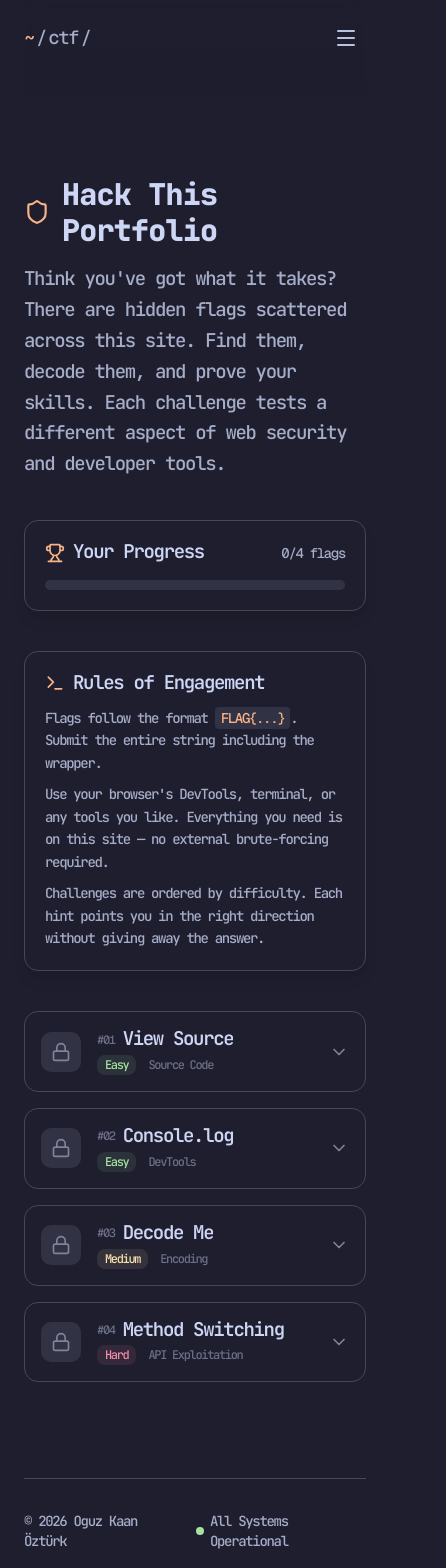
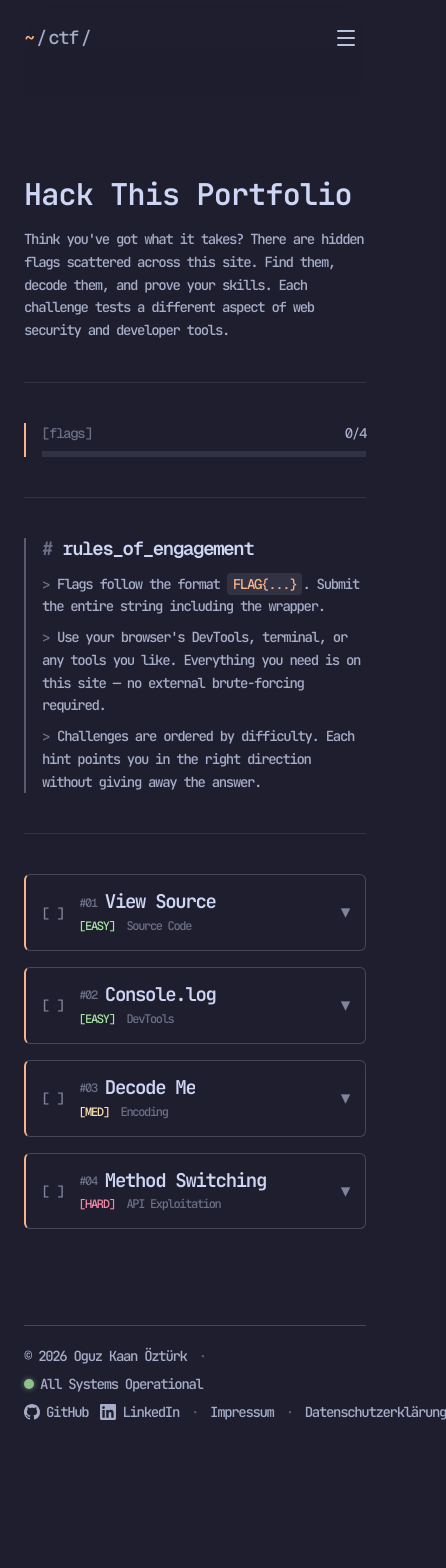
Before and after one commit to Oguz361/portfolio, a Next.js app: page /ctf in a window 390 px wide. Shown: the top 1568 px of the page, 446 px wide, since content can reach past the window. After the commit the page ends 1474 px from the top, so only its background shows below. Built offline with nearby package versions, Linux system fonts and the light colour scheme.

Commit message:
design changes

```diff
--- a/app/ctf/page.tsx
+++ b/app/ctf/page.tsx
@@ -1,7 +1,6 @@
 "use client";
 
 import { useState, useEffect } from "react";
-import { Shield, Trophy, Terminal as TerminalIcon } from "lucide-react";
 import { challenges } from "@/data/ctf";
 import CTFChallengeCard from "@/components/CTFChallengeCard";
 
@@ -30,19 +29,17 @@ export default function CTFPage() {
   }, []);
 
   const allSolved = solvedCount === challenges.length;
+
   const progressPercent = (solvedCount / challenges.length) * 100;
 
   return (
     <div className="space-y-10 pt-20 pb-8">
       {/* Header */}
       <section className="space-y-4">
-        <div className="flex items-center gap-3">
-          <Shield className="h-7 w-7 text-accent" />
-          <h1 className="text-3xl font-extrabold tracking-tight text-ctp-text">
-            Hack This Portfolio
-          </h1>
-        </div>
-        <p className="max-w-2xl text-subtext0 leading-relaxed">
+        <h1 className="text-3xl font-semibold tracking-tight text-ctp-text">
+          Hack This Portfolio
+        </h1>
+        <p className="max-w-2xl text-sm text-subtext0 leading-relaxed">
           Think you&apos;ve got what it takes? There are hidden flags scattered
           across this site. Find them, decode them, and prove your skills. Each
           challenge tests a different aspect of web security and developer
@@ -50,26 +47,20 @@ export default function CTFPage() {
         </p>
       </section>
 
+      <div className="border-t border-surface0" />
+
       {/* Progress */}
-      <section className="rounded-xl border border-surface1 bg-base shadow-lg p-5 space-y-4">
+      <section className="border-l-2 border-accent pl-4 space-y-2">
         <div className="flex items-center justify-between">
-          <div className="flex items-center gap-2">
-            <Trophy
-              className={`h-5 w-5 ${allSolved ? "text-ctp-yellow" : "text-accent"}`}
-            />
-            <h2 className="font-semibold text-ctp-text">
-              {allSolved ? "All flags captured!" : "Your Progress"}
-            </h2>
-          </div>
+          <span className="font-mono text-sm text-overlay0">[flags]</span>
           <span className="font-mono text-sm text-subtext0">
-            {solvedCount}/{challenges.length} flags
+            {solvedCount}/{challenges.length}
           </span>
         </div>
 
-        {/* Progress bar */}
-        <div className="h-2.5 w-full rounded-full bg-surface0 overflow-hidden">
+        <div className="h-1.5 w-full bg-surface0 overflow-hidden">
           <div
-            className={`h-full rounded-full transition-all duration-700 ease-out ${
+            className={`h-full transition-all duration-700 ease-out ${
               allSolved ? "bg-ctp-yellow" : "bg-accent"
             }`}
             style={{ width: `${progressPercent}%` }}
@@ -77,23 +68,22 @@ export default function CTFPage() {
         </div>
 
         {allSolved && (
-          <div className="rounded-lg bg-ctp-yellow/10 p-3">
-            <p className="text-sm text-ctp-yellow">
-              Impressive! You&apos;ve captured every flag. You clearly know your
-              way around web security.
-            </p>
-          </div>
+          <p className="text-ctp-green font-mono text-sm">
+            // all flags captured.
+          </p>
         )}
       </section>
 
+      <div className="border-t border-surface0" />
+
       {/* Rules */}
-      <section className="rounded-xl border border-surface1 bg-base shadow-lg p-5 space-y-3">
-        <div className="flex items-center gap-2">
-          <TerminalIcon className="h-5 w-5 text-accent" />
-          <h2 className="font-semibold text-ctp-text">Rules of Engagement</h2>
-        </div>
+      <section className="border-l-2 border-surface2 pl-4 space-y-3">
+        <h2 className="font-mono font-semibold text-ctp-text">
+          <span className="text-overlay0">#</span> rules_of_engagement
+        </h2>
         <div className="text-sm text-subtext0 space-y-2 leading-relaxed">
           <p>
+            <span className="font-mono text-overlay0 mr-2">&gt;</span>
             Flags follow the format{" "}
             <code className="rounded bg-surface0 px-1.5 py-0.5 font-mono text-accent">
               FLAG&#123;...&#125;
@@ -101,16 +91,20 @@ export default function CTFPage() {
             . Submit the entire string including the wrapper.
           </p>
           <p>
+            <span className="font-mono text-overlay0 mr-2">&gt;</span>
             Use your browser&apos;s DevTools, terminal, or any tools you like.
             Everything you need is on this site — no external brute-forcing
             required.
           </p>
           <p>
+            <span className="font-mono text-overlay0 mr-2">&gt;</span>
             Challenges are ordered by difficulty. Each hint points you in the
             right direction without giving away the answer.
           </p>
         </div>
       </section>
+
+      <div className="border-t border-surface0" />
 
       {/* Challenges */}
       <section className="space-y-4">
--- /dev/null
+++ b/app/datenschutz/page.tsx
@@ -0,0 +1,3 @@
+export default function DatenschutzPage() {
+  return <div />;
+}
--- a/app/globals.css
+++ b/app/globals.css
@@ -154,6 +154,21 @@ body {
   animation: blink 1s step-end infinite;
 }
 
+@keyframes pulse-glow {
+  0%, 100% {
+    opacity: 1;
+    box-shadow: 0 0 6px 2px rgba(166, 227, 161, 0.5), 0 0 0 0 rgba(166, 227, 161, 0.3);
+  }
+  50% {
+    opacity: 0.5;
+    box-shadow: 0 0 2px 0px rgba(166, 227, 161, 0), 0 0 0 0 rgba(166, 227, 161, 0);
+  }
+}
+
+.animate-pulse-glow {
+  animation: pulse-glow 2s cubic-bezier(0.4, 0, 0.6, 1) infinite;
+}
+
 ::selection {
   background-color: var(--ctp-accent);
   color: var(--ctp-base);
--- /dev/null
+++ b/app/impressum/page.tsx
@@ -0,0 +1,3 @@
+export default function ImpressumPage() {
+  return <div />;
+}
--- a/components/CTFChallengeCard.tsx
+++ b/components/CTFChallengeCard.tsx
@@ -1,35 +1,24 @@
 "use client";
 
 import { useState, useEffect } from "react";
-import {
-  Lock,
-  Unlock,
-  CheckCircle2,
-  XCircle,
-  ChevronDown,
-  ChevronUp,
-  Send,
-} from "lucide-react";
+import { XCircle, Send } from "lucide-react";
 import { type CTFChallenge, type Difficulty, hashFlag } from "@/data/ctf";
 
 const DIFFICULTY_CONFIG: Record<
   Difficulty,
-  { label: string; color: string; bg: string }
+  { label: string; color: string }
 > = {
   easy: {
-    label: "Easy",
+    label: "EASY",
     color: "text-ctp-green",
-    bg: "bg-ctp-green/10",
   },
   medium: {
-    label: "Medium",
+    label: "MED",
     color: "text-ctp-yellow",
-    bg: "bg-ctp-yellow/10",
   },
   hard: {
-    label: "Hard",
+    label: "HARD",
     color: "text-ctp-red",
-    bg: "bg-ctp-red/10",
   },
 };
 
@@ -44,6 +33,7 @@ export default function CTFChallengeCard({ challenge, index }: Props) {
   const [solved, setSolved] = useState(false);
   const [feedback, setFeedback] = useState<"success" | "error" | null>(null);
   const [shaking, setShaking] = useState(false);
+  const [hintVisible, setHintVisible] = useState(false);
 
   // Load solved state from localStorage
   useEffect(() => {
@@ -87,10 +77,10 @@ export default function CTFChallengeCard({ challenge, index }: Props) {
 
   return (
     <div
-      className={`group rounded-xl border transition-all duration-300 ${
+      className={`group border rounded-sm border-l-2 transition-all duration-300 ${
         solved
-          ? "border-ctp-green/50 bg-ctp-green/5"
-          : "border-surface1 bg-base"
+          ? "border-ctp-green/30 border-l-ctp-green bg-ctp-green/5"
+          : "border-surface1 border-l-accent bg-base"
       } ${shaking ? "animate-shake" : ""}`}
     >
       {/* Header — always visible */}
@@ -98,18 +88,14 @@ export default function CTFChallengeCard({ challenge, index }: Props) {
         onClick={() => setExpanded(!expanded)}
         className="flex w-full items-center gap-4 p-4 text-left"
       >
-        {/* Index & Status Icon */}
-        <div
-          className={`flex h-10 w-10 shrink-0 items-center justify-center rounded-lg ${
-            solved ? "bg-ctp-green/20" : "bg-surface0"
+        {/* Status char */}
+        <span
+          className={`shrink-0 font-mono text-sm select-none ${
+            solved ? "text-ctp-green" : "text-overlay1"
           }`}
         >
-          {solved ? (
-            <Unlock className="h-5 w-5 text-ctp-green" />
-          ) : (
-            <Lock className="h-5 w-5 text-overlay1" />
-          )}
-        </div>
+          {solved ? "[✓]" : "[ ]"}
+        </span>
 
         {/* Title & Meta */}
         <div className="flex-1 min-w-0">
@@ -128,47 +114,46 @@ export default function CTFChallengeCard({ challenge, index }: Props) {
             </h3>
           </div>
           <div className="mt-1 flex items-center gap-3">
-            <span
-              className={`inline-flex rounded-md px-2 py-0.5 text-xs font-medium ${diff.color} ${diff.bg}`}
-            >
-              {diff.label}
+            <span className={`font-mono text-xs ${diff.color}`}>
+              [{diff.label}]
             </span>
             <span className="text-xs text-overlay0">{challenge.category}</span>
           </div>
         </div>
 
         {/* Expand/Collapse */}
-        <div className="shrink-0 text-overlay1">
-          {expanded ? (
-            <ChevronUp className="h-5 w-5" />
-          ) : (
-            <ChevronDown className="h-5 w-5" />
-          )}
-        </div>
+        <span className="shrink-0 font-mono text-overlay1 select-none">
+          {expanded ? "▴" : "▾"}
+        </span>
       </button>
 
       {/* Expandable content */}
       {expanded && (
-        <div className="border-t border-surface0 px-4 pb-4 pt-3 space-y-4">
-          {/* Hint */}
-          <div className="rounded-lg bg-surface0/50 p-3">
-            <p className="text-xs font-semibold text-overlay1 mb-1">Hint</p>
-            <p className="text-sm text-subtext0 italic">
-              &quot;{challenge.hint}&quot;
-            </p>
+        <div className="border-t border-surface1 px-4 pb-4 pt-3 space-y-4">
+          {/* Hint toggle */}
+          <div className="space-y-1">
+            <button
+              onClick={() => setHintVisible((v) => !v)}
+              className="font-mono text-xs text-overlay1 hover:text-subtext0 transition-colors"
+            >
+              {hintVisible ? "# hint ▴" : "# hint ▾"}
+            </button>
+            {hintVisible && (
+              <p className="text-sm text-subtext0 italic pl-2">
+                &quot;{challenge.hint}&quot;
+              </p>
+            )}
           </div>
 
           {/* Input or solved message */}
           {solved ? (
-            <div className="flex items-center gap-2 rounded-lg bg-ctp-green/10 p-3">
-              <CheckCircle2 className="h-5 w-5 text-ctp-green shrink-0" />
-              <p className="text-sm text-ctp-green font-medium">
-                Challenge solved!
-              </p>
-            </div>
+            <p className="font-mono text-sm text-ctp-green">// solved ✓</p>
           ) : (
             <div className="flex gap-2">
-              <div className="relative flex-1">
+              <div className="relative flex-1 flex items-center">
+                <span className="font-mono text-accent text-sm select-none mr-2">
+                  $
+                </span>
                 <input
                   type="text"
                   value={input}
@@ -176,7 +161,7 @@ export default function CTFChallengeCard({ challenge, index }: Props) {
                   onKeyDown={(e) => e.key === "Enter" && handleSubmit()}
                   placeholder="FLAG{...}"
                   spellCheck={false}
-                  className={`w-full rounded-lg border bg-mantle px-3 py-2 font-mono text-sm text-ctp-text placeholder:text-overlay0 outline-none transition-colors ${
+                  className={`flex-1 rounded-sm border bg-mantle px-3 py-2 font-mono text-sm text-ctp-text placeholder:text-overlay0 outline-none transition-colors ${
                     feedback === "error"
                       ? "border-ctp-red"
                       : "border-surface1 focus:border-accent"
@@ -190,10 +175,10 @@ export default function CTFChallengeCard({ challenge, index }: Props) {
               </div>
               <button
                 onClick={handleSubmit}
-                className="flex items-center gap-2 rounded-lg bg-accent px-4 py-2 text-sm font-medium text-base transition-opacity hover:opacity-90"
+                className="flex items-center gap-1.5 rounded-sm bg-accent px-4 py-2 text-sm font-medium text-base transition-opacity hover:opacity-90"
               >
-                <Send className="h-4 w-4" />
-                Submit
+                <Send className="h-3.5 w-3.5" />
+                submit
               </button>
             </div>
           )}
--- a/components/Footer.tsx
+++ b/components/Footer.tsx
@@ -1,43 +1,62 @@
-import { Github, Linkedin } from "lucide-react";
+import Link from "next/link";
+
+const GitHubIcon = ({ className }: { className?: string }) => (
+  <svg className={className} viewBox="0 0 24 24" fill="currentColor" aria-hidden="true">
+    <path d="M12 0C5.37 0 0 5.37 0 12c0 5.31 3.435 9.795 8.205 11.385.6.105.825-.255.825-.57 0-.285-.015-1.23-.015-2.235-3.015.555-3.795-.735-4.035-1.41-.135-.345-.72-1.41-1.23-1.695-.42-.225-1.02-.78-.015-.795.945-.015 1.62.87 1.845 1.23 1.08 1.815 2.805 1.305 3.495.99.105-.78.42-1.305.765-1.605-2.67-.3-5.46-1.335-5.46-5.925 0-1.305.465-2.385 1.23-3.225-.12-.3-.54-1.53.12-3.18 0 0 1.005-.315 3.3 1.23.96-.27 1.98-.405 3-.405s2.04.135 3 .405c2.295-1.56 3.3-1.23 3.3-1.23.66 1.65.24 2.88.12 3.18.765.84 1.23 1.905 1.23 3.225 0 4.605-2.805 5.625-5.475 5.925.435.375.81 1.095.81 2.22 0 1.605-.015 2.895-.015 3.3 0 .315.225.69.825.57A12.02 12.02 0 0 0 24 12c0-6.63-5.37-12-12-12z" />
+  </svg>
+);
+
+const LinkedInIcon = ({ className }: { className?: string }) => (
+  <svg className={className} viewBox="0 0 24 24" fill="currentColor" aria-hidden="true">
+    <path d="M20.447 20.452h-3.554v-5.569c0-1.328-.027-3.037-1.852-3.037-1.853 0-2.136 1.445-2.136 2.939v5.667H9.351V9h3.414v1.561h.046c.477-.9 1.637-1.85 3.37-1.85 3.601 0 4.267 2.37 4.267 5.455v6.286zM5.337 7.433a2.062 2.062 0 0 1-2.063-2.065 2.064 2.064 0 1 1 2.063 2.065zm1.782 13.019H3.555V9h3.564v11.452zM22.225 0H1.771C.792 0 0 .774 0 1.729v20.542C0 23.227.792 24 1.771 24h20.451C23.2 24 24 23.227 24 22.271V1.729C24 .774 23.2 0 22.222 0h.003z" />
+  </svg>
+);
 
 const socials = [
-  { icon: Github, href: "https://github.com/Oguz361", label: "GitHub" },
-  {
-    icon: Linkedin,
-    href: "https://linkedin.com/in/oguz-kaan-oeztuerk",
-    label: "LinkedIn",
-  },
+  { icon: GitHubIcon, href: "https://github.com/Oguz361", label: "GitHub" },
+  { icon: LinkedInIcon, href: "https://linkedin.com/in/oguz-kaan-oeztuerk", label: "LinkedIn" },
 ];
+
+const Sep = () => <span className="select-none text-surface2">·</span>;
 
 export default function Footer() {
   return (
-    <footer className="border-t border-surface1 py-8">
+    <footer className="border-t border-surface1 py-5">
       <div
-        dangerouslySetInnerHTML={{
-          __html: "<!-- FLAG{v13w_s0urc3_m4st3r} -->",
-        }}
+        dangerouslySetInnerHTML={{ __html: "<!-- FLAG{v13w_s0urc3_m4st3r} -->" }}
       />
-      <div className="flex flex-col items-center gap-4 sm:flex-row sm:justify-between">
-        <div className="flex items-center gap-4 text-sm text-subtext0">
-          <span>&copy; {new Date().getFullYear()} Oguz Kaan Öztürk</span>
-          <span className="flex items-center gap-1.5">
-            <span className="inline-block h-2 w-2 rounded-full bg-ctp-green" />
-            All Systems Operational
-          </span>
-        </div>
-        <div className="flex items-center gap-2">
+
+      <div className="flex flex-wrap items-center gap-x-3 gap-y-2 text-sm text-subtext0">
+        {/* Links: Copyright + Status */}
+        <span>&copy; {new Date().getFullYear()} Oguz Kaan Öztürk</span>
+        <Sep />
+        <span className="flex items-center gap-1.5">
+          <span className="h-2.5 w-2.5 rounded-full bg-ctp-green animate-pulse-glow" />
+          All Systems Operational
+        </span>
+
+        {/* Rechts: Socials + Legal */}
+        <div className="ml-auto flex items-center gap-x-3">
           {socials.map(({ icon: Icon, href, label }) => (
             <a
               key={label}
               href={href}
               target="_blank"
               rel="noopener noreferrer"
-              className="flex items-center gap-1.5 rounded-md p-1.5 text-subtext0 transition-colors hover:text-accent"
+              className="flex items-center gap-1.5 transition-colors hover:text-accent"
             >
               <Icon className="h-4 w-4" />
-              <span className="text-sm">{label}</span>
+              <span>{label}</span>
             </a>
           ))}
+          <Sep />
+          <Link href="/impressum" className="transition-colors hover:text-accent">
+            Impressum
+          </Link>
+          <Sep />
+          <Link href="/datenschutz" className="transition-colors hover:text-accent">
+            Datenschutzerklärung
+          </Link>
         </div>
       </div>
     </footer>
--- a/components/Hero.tsx
+++ b/components/Hero.tsx
@@ -1,12 +1,18 @@
-import { Github, Linkedin } from "lucide-react";
+const GitHubIcon = ({ className }: { className?: string }) => (
+  <svg className={className} viewBox="0 0 24 24" fill="currentColor" aria-hidden="true">
+    <path d="M12 0C5.37 0 0 5.37 0 12c0 5.31 3.435 9.795 8.205 11.385.6.105.825-.255.825-.57 0-.285-.015-1.23-.015-2.235-3.015.555-3.795-.735-4.035-1.41-.135-.345-.72-1.41-1.23-1.695-.42-.225-1.02-.78-.015-.795.945-.015 1.62.87 1.845 1.23 1.08 1.815 2.805 1.305 3.495.99.105-.78.42-1.305.765-1.605-2.67-.3-5.46-1.335-5.46-5.925 0-1.305.465-2.385 1.23-3.225-.12-.3-.54-1.53.12-3.18 0 0 1.005-.315 3.3 1.23.96-.27 1.98-.405 3-.405s2.04.135 3 .405c2.295-1.56 3.3-1.23 3.3-1.23.66 1.65.24 2.88.12 3.18.765.84 1.23 1.905 1.23 3.225 0 4.605-2.805 5.625-5.475 5.925.435.375.81 1.095.81 2.22 0 1.605-.015 2.895-.015 3.3 0 .315.225.69.825.57A12.02 12.02 0 0 0 24 12c0-6.63-5.37-12-12-12z" />
+  </svg>
+);
+
+const LinkedInIcon = ({ className }: { className?: string }) => (
+  <svg className={className} viewBox="0 0 24 24" fill="currentColor" aria-hidden="true">
+    <path d="M20.447 20.452h-3.554v-5.569c0-1.328-.027-3.037-1.852-3.037-1.853 0-2.136 1.445-2.136 2.939v5.667H9.351V9h3.414v1.561h.046c.477-.9 1.637-1.85 3.37-1.85 3.601 0 4.267 2.37 4.267 5.455v6.286zM5.337 7.433a2.062 2.062 0 0 1-2.063-2.065 2.064 2.064 0 1 1 2.063 2.065zm1.782 13.019H3.555V9h3.564v11.452zM22.225 0H1.771C.792 0 0 .774 0 1.729v20.542C0 23.227.792 24 1.771 24h20.451C23.2 24 24 23.227 24 22.271V1.729C24 .774 23.2 0 22.222 0h.003z" />
+  </svg>
+);
 
 const socials = [
-  { icon: Github, href: "https://github.com/Oguz361", label: "GitHub" },
-  {
-    icon: Linkedin,
-    href: "https://linkedin.com/in/oguz-kaan-oeztuerk",
-    label: "LinkedIn",
-  },
+  { icon: GitHubIcon, href: "https://github.com/Oguz361", label: "GitHub" },
+  { icon: LinkedInIcon, href: "https://linkedin.com/in/oguz-kaan-oeztuerk", label: "LinkedIn" },
 ];
 
 export default function Hero() {
```
Also changed, not shown: components/BerlinClock.tsx (added, +28 -0 lines), components/ThemeCustomizer.tsx (+14 -4 lines).
